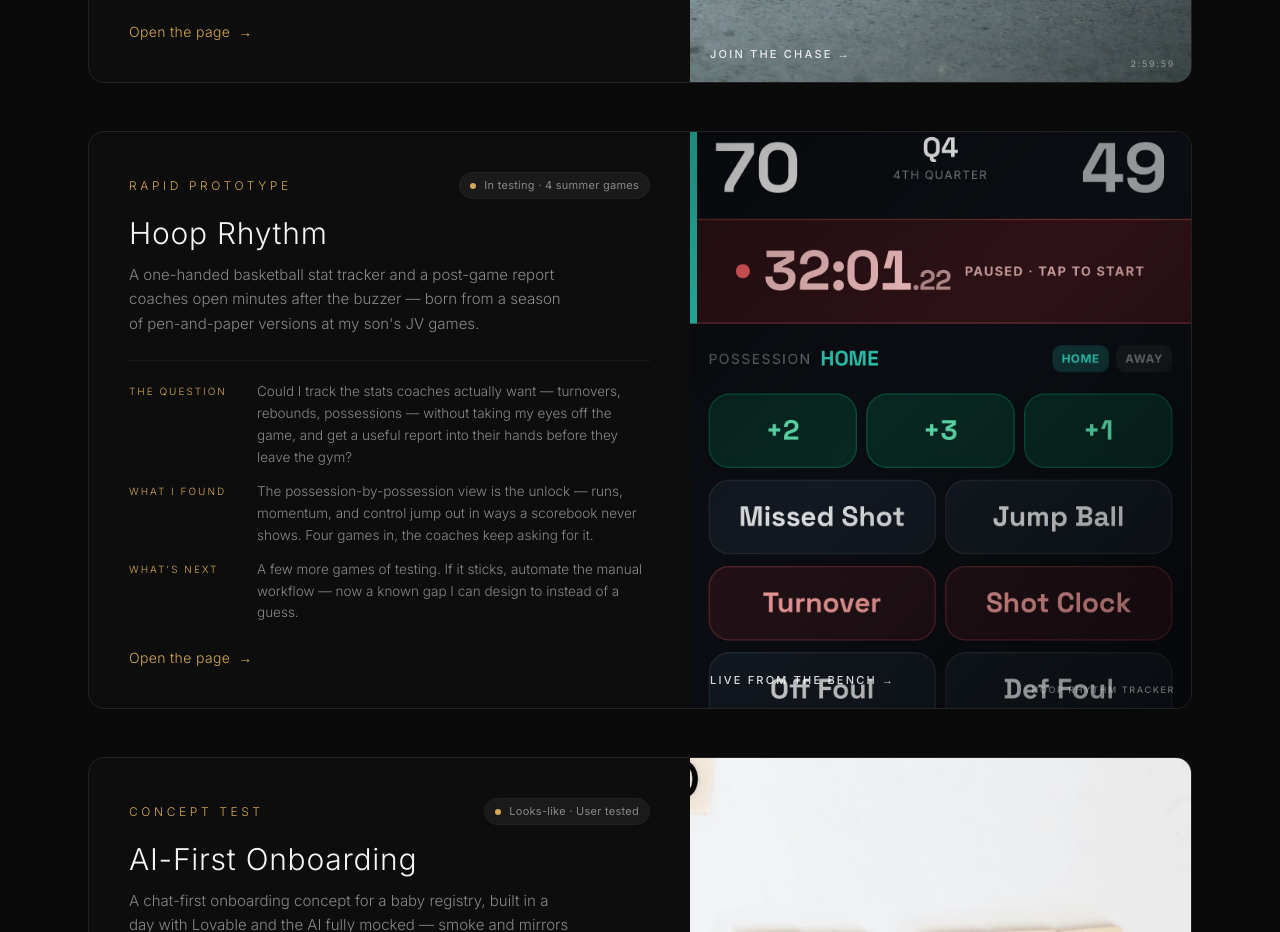
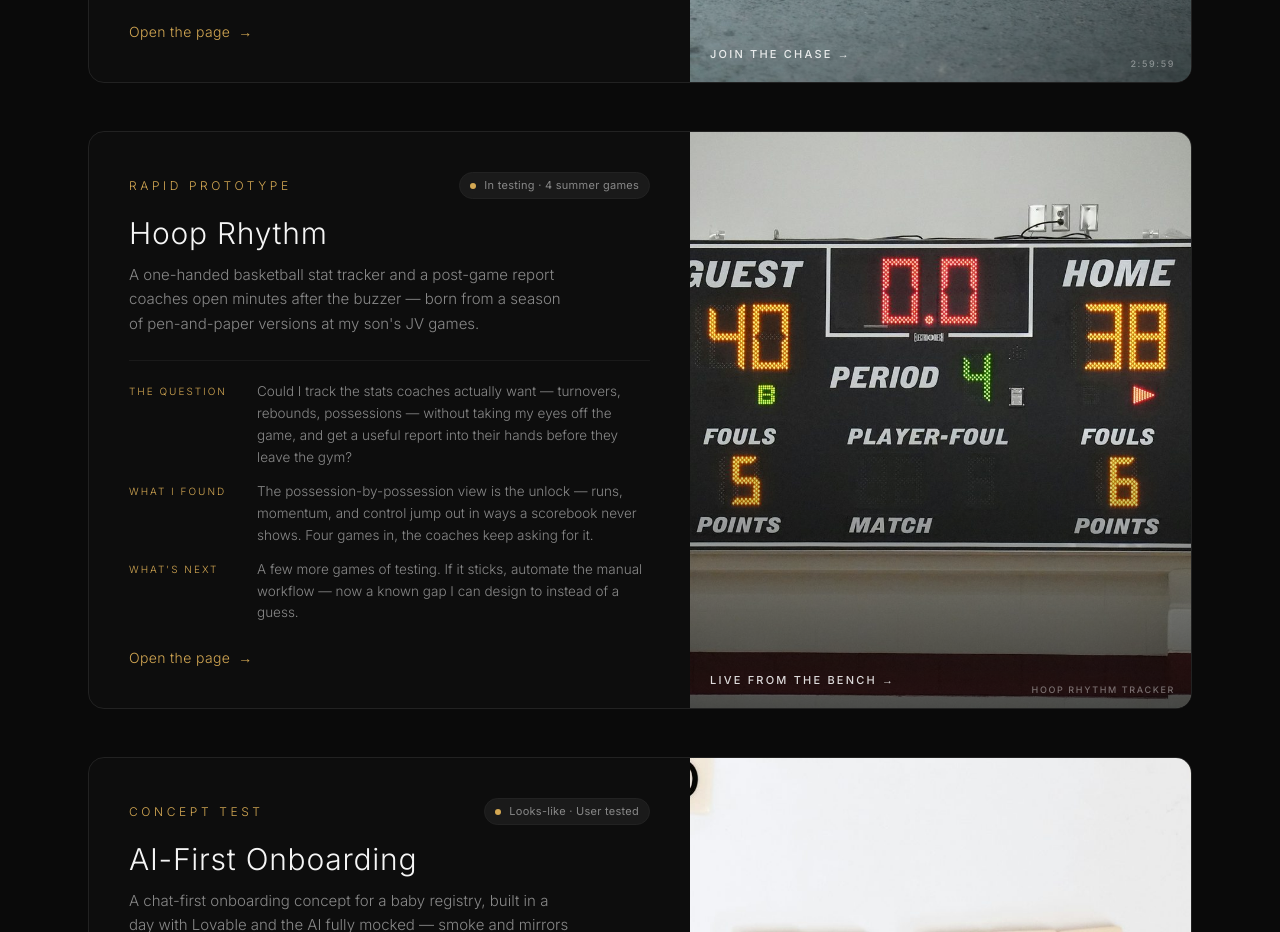
Before and after one commit to dangerbot/steveandthedogs-web, a Next.js app: page /playground in a window 1280 px wide. Shown: the part 1360-2292 px from the top of the page. Built offline with nearby package versions, Linux system fonts and the light colour scheme.

Commit message:
Add NIR Skin Intelligence prototype + article; swap Hoop Rhythm card to scoreboard photo

```diff
--- a/app/playground/page.tsx
+++ b/app/playground/page.tsx
@@ -83,17 +83,18 @@ const prototypes: Prototype[] = [
       <div
         className="relative flex items-end min-h-[240px] md:min-h-full md:h-full overflow-hidden bg-neutral-900"
         style={{
-          backgroundImage: "url(/images/articles/hoop-rhythm/app.jpg)",
+          backgroundImage: "url(/images/articles/hoop-rhythm/scoreboard.jpg)",
           backgroundSize: "cover",
-          backgroundPosition: "center 22%",
+          backgroundPosition: "center",
         }}
       >
+        {/* bottom-weighted darkening so the white captions stay readable */}
         <div
           aria-hidden="true"
           className="absolute inset-0"
           style={{
             background:
-              "linear-gradient(135deg, rgba(0,0,0,0.35) 0%, rgba(0,0,0,0.05) 45%, rgba(0,0,0,0.5) 100%)",
+              "linear-gradient(180deg, rgba(0,0,0,0) 50%, rgba(0,0,0,0.6) 100%)",
           }}
         />
         <p className="relative z-10 m-5 text-[11px] tracking-[0.2em] uppercase text-white/85 font-medium">
```
Also changed, not shown: public/images/articles/hoop-rhythm/scoreboard.jpg (added).
